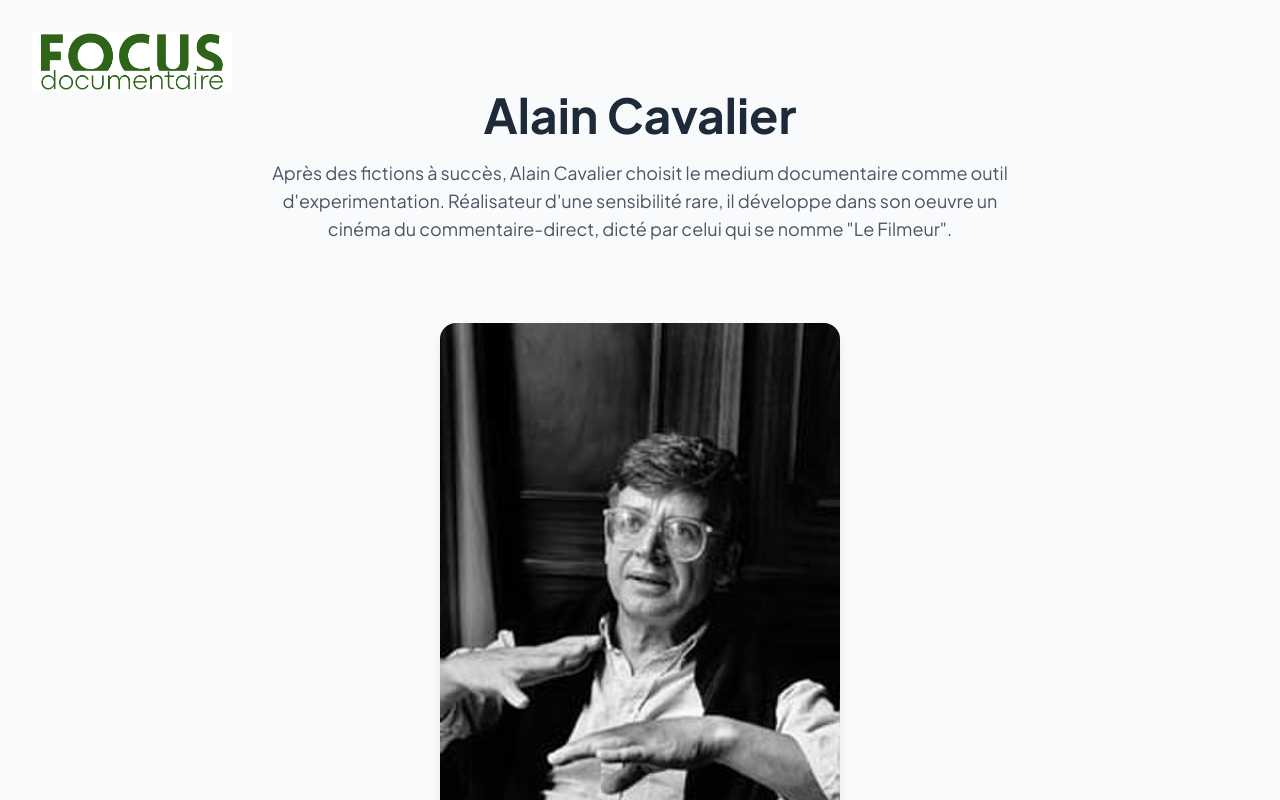
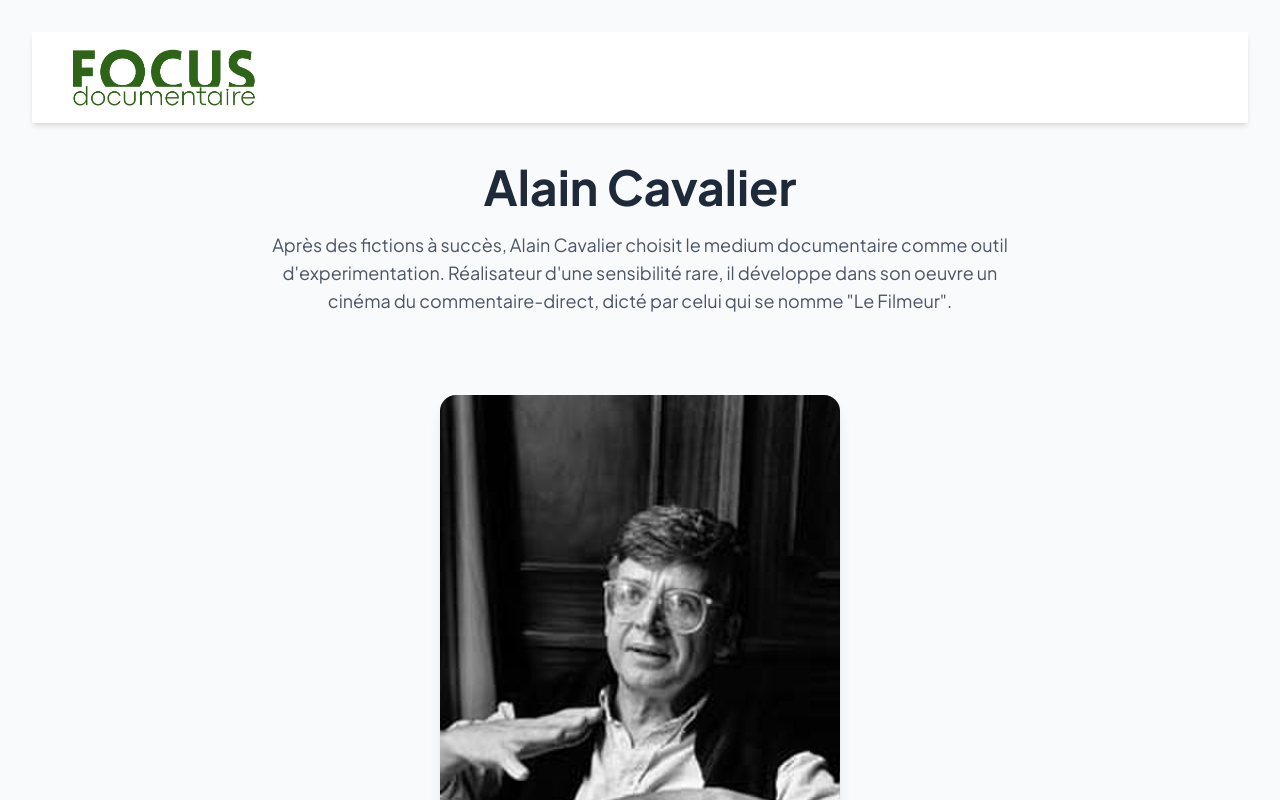
Before and after one commit to Batla333/focus-documentaire, a Next.js app: page /realisateur.ice.s/Cavalier in a window 1280 px wide. Shown: the top 800 px of the page. Built offline with nearby package versions, Linux system fonts and the light colour scheme.

Commit message:
nouveau mail

```diff
--- a/app/api/sendMail/route.js
+++ b/app/api/sendMail/route.js
@@ -34,6 +34,7 @@ Description : ${body.filmDescription || "Non précisé"}
   };
 
   try {
+    console.log("ENVOI TEST :", mailOptions);
     await transporter.sendMail(mailOptions);
     return new Response(JSON.stringify({ success: true }), { status: 200 });
   } catch (err) {
--- a/app/realisateur.ice.s/Cavalier/page.js
+++ b/app/realisateur.ice.s/Cavalier/page.js
@@ -7,8 +7,8 @@ export default function Cavalier() {
     <main className="min-h-screen bg-gray-50 text-gray-800 p-8">
 
        {/* Header avec nom du site et bouton accueil */}
-    <header>
-   <Link
+   <header className="bg-white shadow-md w-full mb-10 flex justify-between items-center px-8 py-4">
+    <Link
       href="/"
     >
        <img
```
